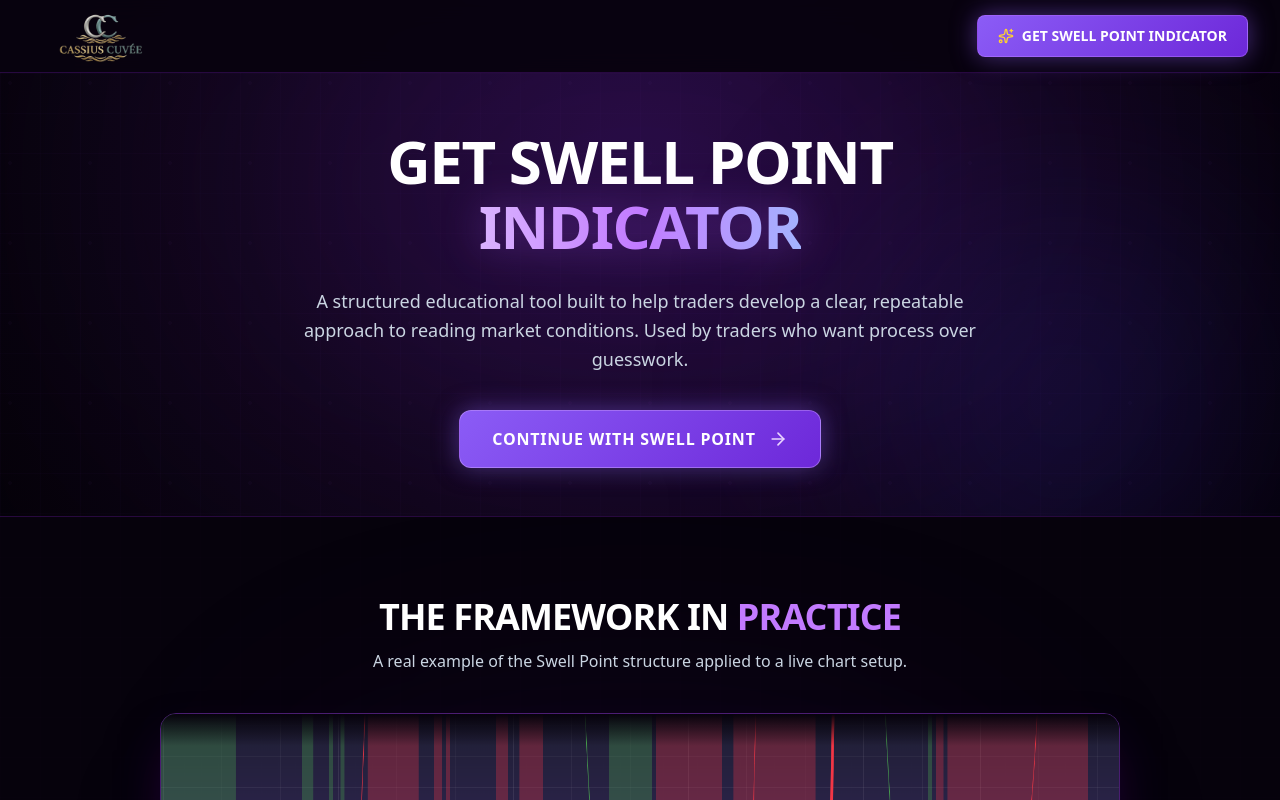
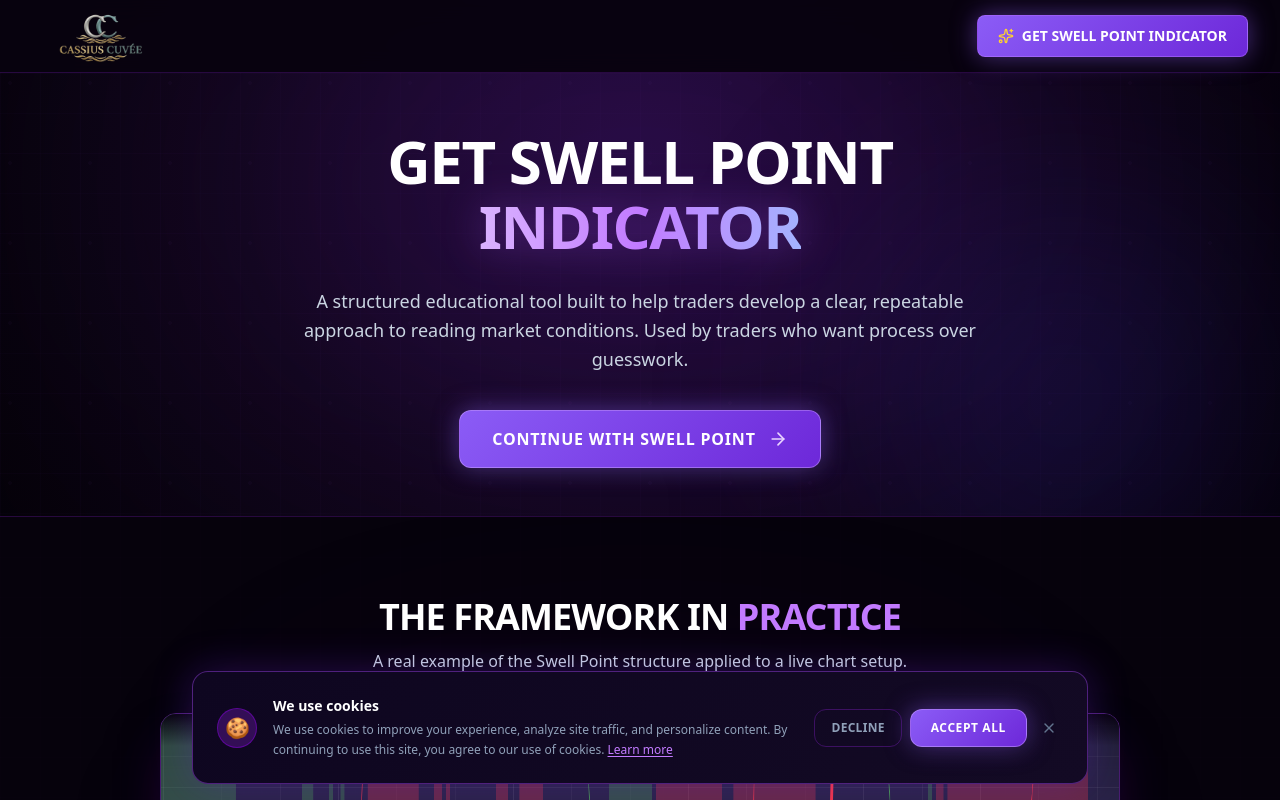
Before and after one commit to HitPrime/Swell-Point, a React (Vite) app: page / in a window 1280 px wide. Shown: the top 800 px of the page. Built offline with nearby package versions, Linux system fonts and the light colour scheme.

Commit message:
Add cookies consent banner to main page and checkout page

```diff
--- a/src/App.tsx
+++ b/src/App.tsx
@@ -6,6 +6,7 @@ import { FaqSection } from './components/FaqSection';
 import { FinalCTASection } from './components/FinalCTASection';
 import { FooterSection } from './components/FooterSection';
 import { StarterKitModal } from './components/StarterKitModal';
+import { CookiesBanner } from './components/CookiesBanner';
 
 export default function App() {
   const [isModalOpen, setIsModalOpen] = useState(false);
@@ -42,6 +43,8 @@ export default function App() {
         onClose={() => setIsModalOpen(false)}
         initialModule={null}
       />
+
+      <CookiesBanner />
     </div>
   );
 }
--- /dev/null
+++ b/src/components/CookiesBanner.tsx
@@ -0,0 +1,79 @@
+import React, { useState, useEffect } from 'react';
+import { X } from 'lucide-react';
+
+export const CookiesBanner: React.FC = () => {
+  const [visible, setVisible] = useState(false);
+
+  useEffect(() => {
+    const accepted = localStorage.getItem('cookies_accepted');
+    if (!accepted) {
+      // Small delay so page loads first
+      const timer = setTimeout(() => setVisible(true), 800);
+      return () => clearTimeout(timer);
+    }
+  }, []);
+
+  const handleAccept = () => {
+    localStorage.setItem('cookies_accepted', 'true');
+    setVisible(false);
+  };
+
+  const handleDecline = () => {
+    localStorage.setItem('cookies_accepted', 'false');
+    setVisible(false);
+  };
+
+  if (!visible) return null;
+
+  return (
+    <div className="fixed bottom-0 left-0 right-0 z-[9999] px-4 pb-4 sm:px-6">
+      <div
+        className="max-w-4xl mx-auto rounded-2xl border border-purple-500/40 shadow-[0_0_40px_rgba(109,40,217,0.3)]"
+        style={{ background: 'linear-gradient(135deg, #0e0620 0%, #130a24 100%)' }}
+      >
+        <div className="flex flex-col sm:flex-row items-start sm:items-center gap-4 p-5 sm:p-6">
+
+          {/* Cookie icon */}
+          <div className="shrink-0 w-10 h-10 rounded-full bg-purple-900/50 border border-purple-700/50 flex items-center justify-center text-xl">
+            🍪
+          </div>
+
+          {/* Text */}
+          <div className="flex-1 space-y-1">
+            <p className="text-sm font-bold text-white">We use cookies</p>
+            <p className="text-xs text-slate-400 leading-relaxed">
+              We use cookies to improve your experience, analyze site traffic, and personalize content. By continuing to use this site, you agree to our use of cookies.{' '}
+              <a href="#" className="text-purple-400 hover:text-purple-300 underline underline-offset-2 transition-colors">
+                Learn more
+              </a>
+            </p>
+          </div>
+
+          {/* Buttons */}
+          <div className="flex items-center gap-2 shrink-0 w-full sm:w-auto">
+            <button
+              onClick={handleDecline}
+              className="flex-1 sm:flex-none text-xs font-bold text-slate-400 hover:text-white uppercase tracking-wide px-4 py-2.5 rounded-xl border border-purple-900/60 hover:border-purple-700/60 transition-all"
+            >
+              Decline
+            </button>
+            <button
+              onClick={handleAccept}
+              className="flex-1 sm:flex-none neon-glow-btn text-white text-xs font-black uppercase tracking-wider px-5 py-2.5 rounded-xl border border-purple-300/40 cursor-pointer"
+            >
+              Accept All
+            </button>
+            <button
+              onClick={handleAccept}
+              className="text-slate-500 hover:text-white transition-colors p-1.5"
+              aria-label="Close"
+            >
+              <X className="w-4 h-4" />
+            </button>
+          </div>
+
+        </div>
+      </div>
+    </div>
+  );
+};
--- a/src/pages/CheckoutPage.tsx
+++ b/src/pages/CheckoutPage.tsx
@@ -1,8 +1,9 @@
-import React from 'react';
+import React, { useState } from 'react';
 import { ArrowRight, CheckCircle2, Zap, Waves } from 'lucide-react';
 import { loadWhop } from '@whop/elements';
 import { Checkout, CheckoutElement, WhopElements } from '@whop/elements-react';
 import logoImg from '../assets/images/Logo.png';
+import { CookiesBanner } from '../components/CookiesBanner';
 
 const features = [
   {
@@ -144,6 +145,8 @@ export const CheckoutPage: React.FC = () => {
         </div>
       </footer>
 
+      <CookiesBanner />
+
     </div>
   );
 };
```
